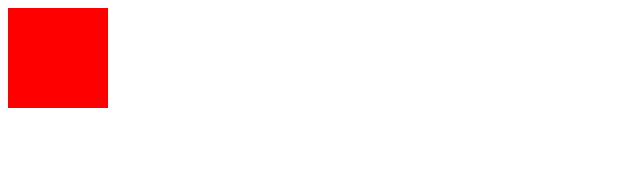
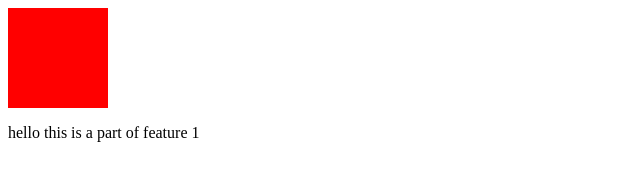
Before and after one commit to Mohit252002/test, a plain HTML site: page index.html in a window 1280 px wide. Shown: the whole page, without its empty margins (0-640 px from the left). Drawn offline with Linux system fonts and the light colour scheme.

Commit message:
added in feature1

```diff
--- a/index.html
+++ b/index.html
@@ -7,5 +7,6 @@
 </head>
 <body>
     <div style="background-color: red;height: 100px;width: 100px;border: 50%;"></div>
+    <p>hello this is a part of feature 1</p>
 </body>
 </html>
```
